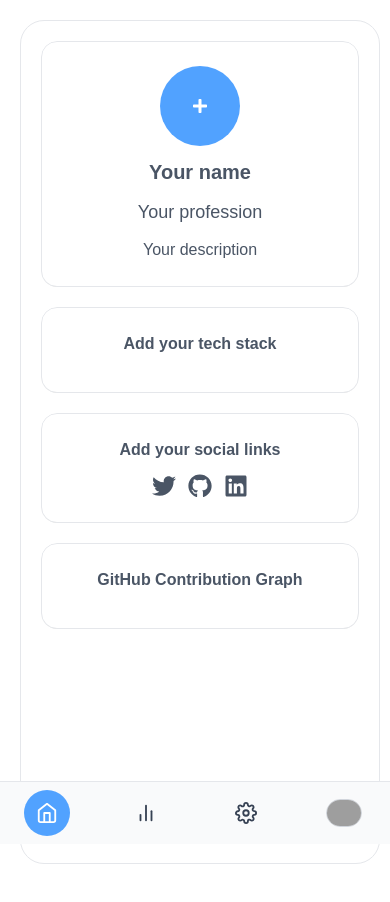
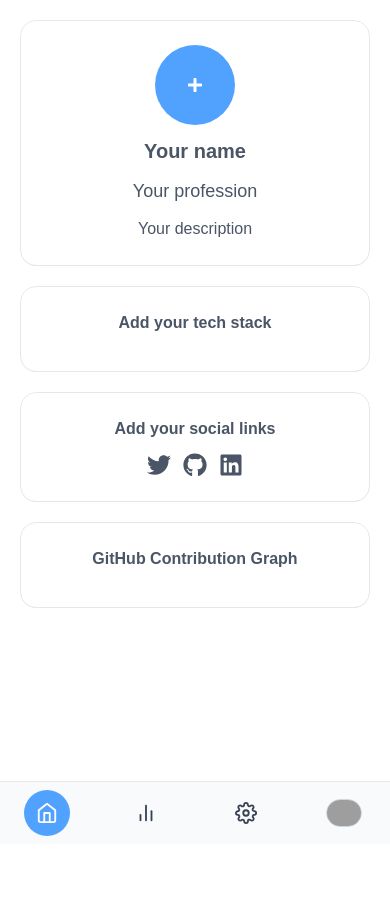
Before and after one commit to devtofunmi/devbio, a Next.js app: page /dashboard in a window 390 px wide. Shown: the top 902 px of the page. Built offline with nearby package versions, Linux system fonts and the light colour scheme; grey boxes are pictures that could not be loaded.

Commit message:
fixed responsive issue

```diff
--- a/components/dashboard/DashboardLayout.tsx
+++ b/components/dashboard/DashboardLayout.tsx
@@ -8,7 +8,7 @@ const DashboardLayout: React.FC<{ children: React.ReactNode }> = ({ children })
   return (
     <div className={`${geistSans.className} ${geistMono.className} font-sans min-h-screen bg-white flex`}>
       <Sidebar />
-      <main className="flex-1 p-5 md:pb-20 pb-16 lg:ml-80">
+      <main className="flex-1 md:pb-20 pb-16 lg:ml-80">
         {children}
       </main>
     </div>
--- a/pages/dashboard/index.tsx
+++ b/pages/dashboard/index.tsx
@@ -118,12 +118,12 @@ const YourPage = () => {
 
   return (
     <DashboardLayout>
-      <div className={`font-sans border-1 p-5 rounded-3xl min-h-screen border-gray-200`}>
+      <div className={`font-sans min-h-screen`}>
         <DragDropContext onDragEnd={handleDragEnd}>
           <Droppable droppableId="cards">
             {(provided) => (
               <div
-                className="space-y-5"
+                className="space-y-5 p-5"
                 ref={provided.innerRef}
                 {...provided.droppableProps}
               >
```
